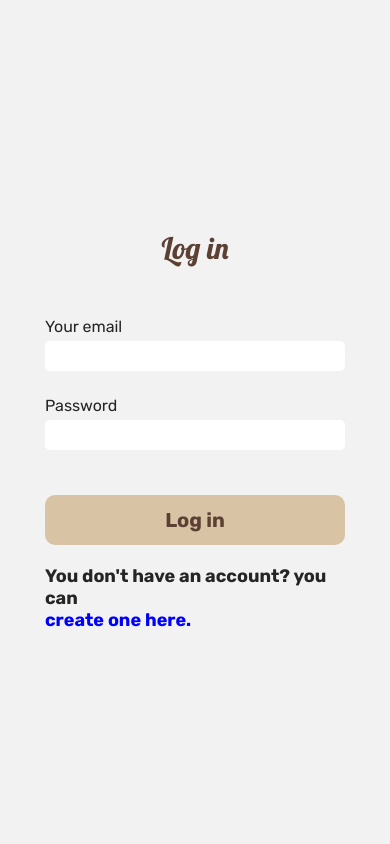
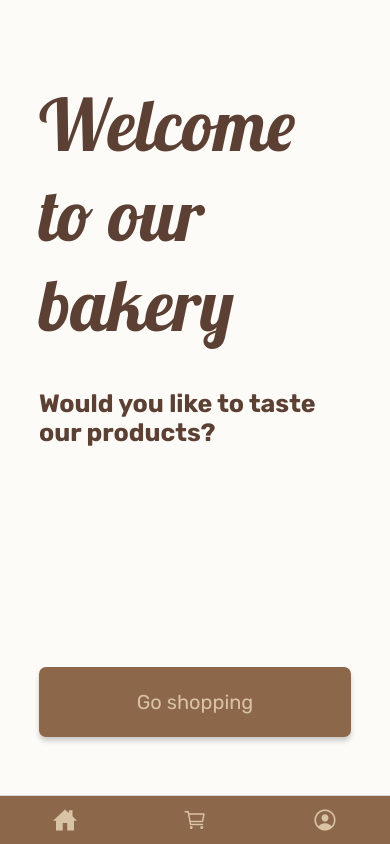
Before and after one commit to kevinRifelKaiser/bakery-mobile-store, a React Native app: screen /Cart in a window 390 px wide. Built offline with nearby package versions, Linux system fonts and the light colour scheme; what expo-sqlite would draw is missing.

Commit message:
[update] - make the auth page to go out by the moment

```diff
--- a/src/components/updateUserDataForm/index.jsx
+++ b/src/components/updateUserDataForm/index.jsx
@@ -1,6 +1,6 @@
 import { View, Text, Modal, ScrollView, TouchableOpacity } from "react-native";
 import { styles } from "./style";
-import { useState, useEffect } from "react";
+import { useState } from "react";
 
 import { useAppSelector } from "../../hooks/store";
 import useUserDataActions from "../../hooks/useUserDataActions";
--- a/src/navigation/index.jsx
+++ b/src/navigation/index.jsx
@@ -10,7 +10,7 @@ const AppNavigatior = () => {
 
   return (
     <NavigationContainer>
-      {userId ? <ButtomTabNavigator /> : <AuthNavigator />}
+      {!userId ? <ButtomTabNavigator /> : <AuthNavigator />}
     </NavigationContainer>
   );
 };
```
